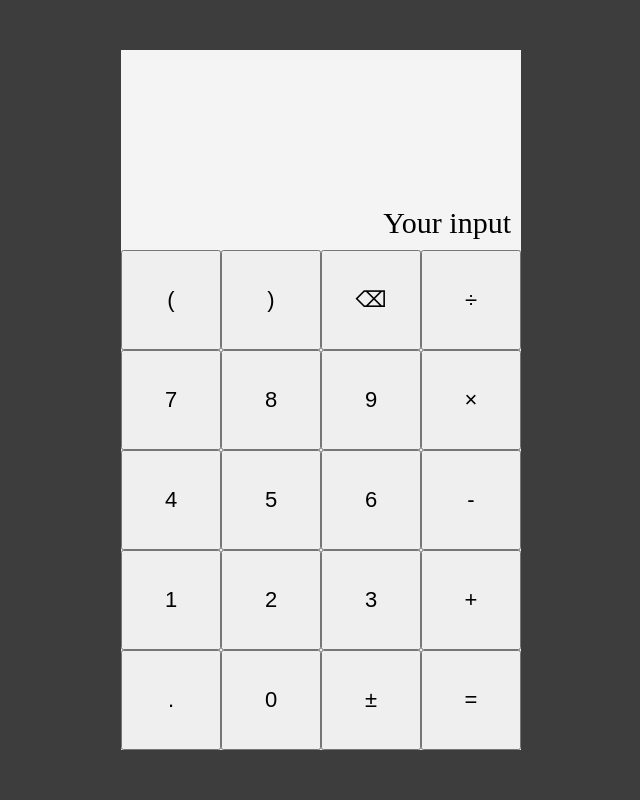
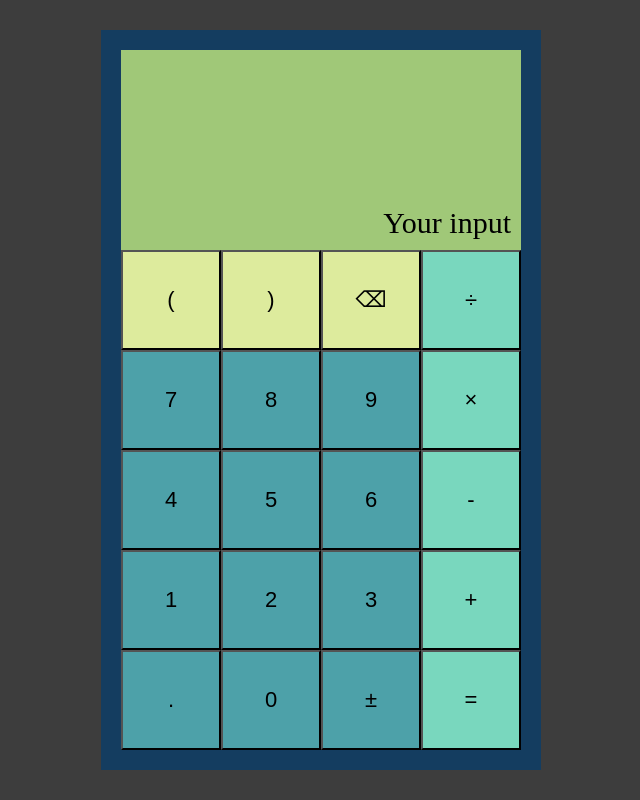
Before and after one commit to kaizen4dev/odin-calc, a plain HTML site: page index.html in a window 1280 px wide. Shown: the whole page, without its empty margins (319-959 px from the left). Drawn offline with Linux system fonts and the light colour scheme.

Commit message:
Add some colors!

```diff
--- a/style.css
+++ b/style.css
@@ -29,11 +29,13 @@ hr{
   background-color: #eee;
   width: 400px;
   height: 700px;
+  box-sizing: content-box;
+  border: #143D60 solid 20px;
 }
 
 .display-area {
   height: 200px;
-  background-color: #f4f4f4;
+  background-color: #A0C878;
   display: flex;
   justify-content: flex-end;
   align-items: flex-end;
@@ -68,3 +70,15 @@ hr{
   display: flex;
   flex-direction: column;
 }
+
+
+/* add some colors! */
+.number, .dot, .negative {
+  background-color: #4DA1A9;
+}
+.operator {
+  background-color: #79D7BE;
+}
+.left .top button {
+  background-color: #DDEB9D;
+}
```
